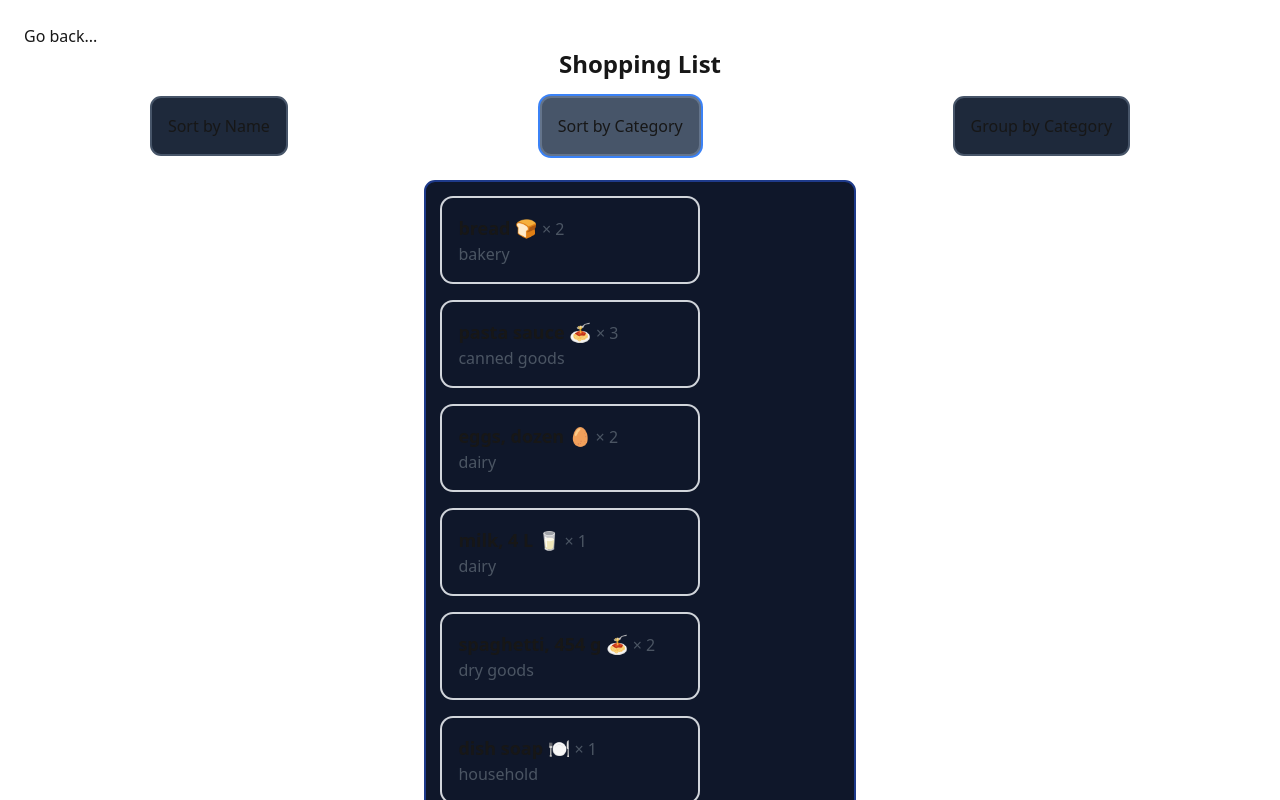
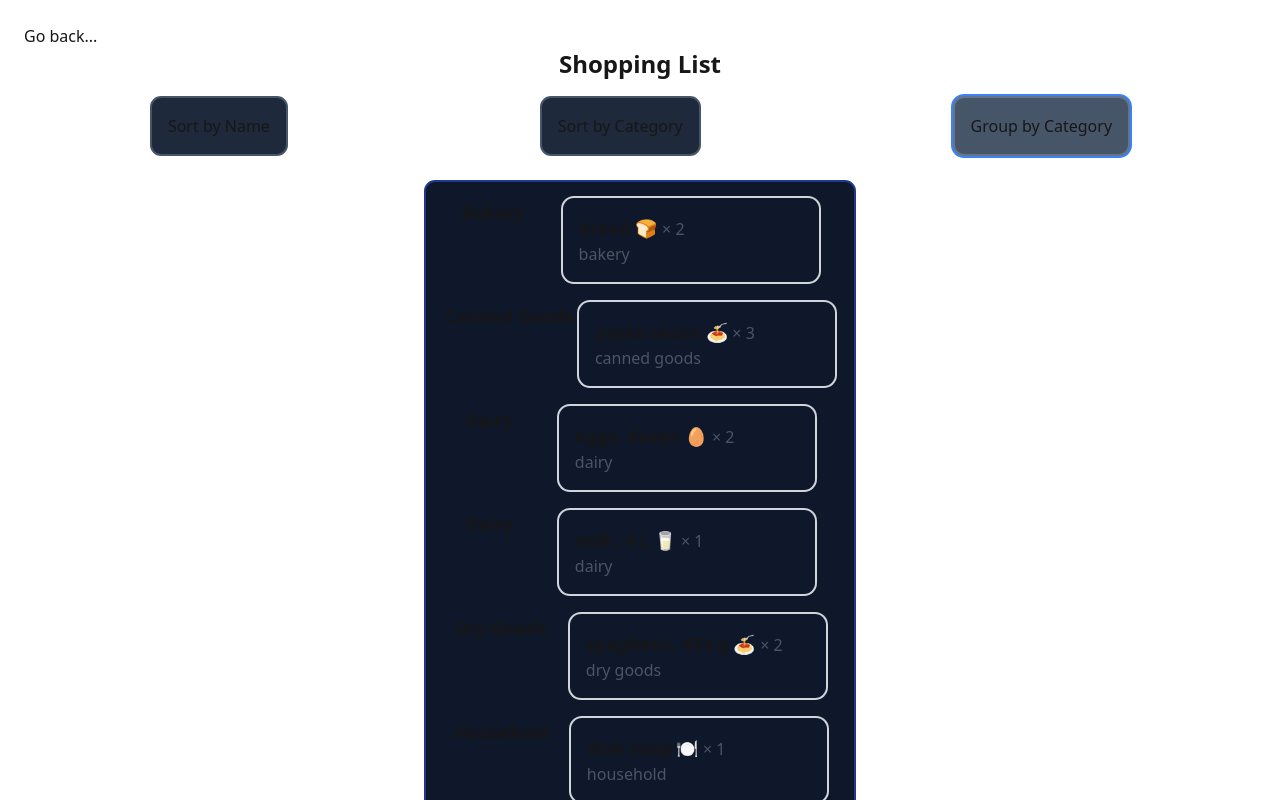
Before and after one commit to FlawlessCasual17/cprg306-assignments, a Next.js app: page /week-6 in a window 1280 px wide. Both pictures are taken after a click on the button "Group by Category". Shown: the top 800 px of the page. Built offline with nearby package versions, Linux system fonts and the light colour scheme.

Commit message:
Updated `module-6`. Now ready for production
Signed-off-by: FlawlessCasual17 <07e5297d5b@c0x0.com>

```diff
--- a/app/week-6/item.js
+++ b/app/week-6/item.js
@@ -1,14 +1,20 @@
 import './styles.css'
 
-export default function Item({ id, name, quantity, category }) {
+export default function Item({ isGrouped, id, name, quantity, category }) {
+    const capitalFirst = (str) => str.split(' ').map(c =>
+        `${c.charAt(0).toUpperCase()}${c.slice(1).toLowerCase()}`).join(' ')
+
     return (
-        <li key={id} className='relative w-64 mb-5 ring-2 ring-gray-300 p-4 rounding'>
-            <div className='font-semibold text-lg'>
-                {name} <span className='font-normal text-gray-600' style={{ lineHeight: '0', fontSize: '1rem' }}>
-                    × {quantity}
-                </span>
+        <span key={id} className='relative flex justify-around flex-wrap flex-row'>
+            <div className='relative font-extrabold text-lg' hidden={isGrouped}>
+                {capitalFirst(category)}
             </div>
-            <div className='text-gray-600' style={{ fontSize: '1' }}>{category}</div>
-        </li>
+            <li className='relative w-64 mb-5 ring-2 ring-gray-300 p-4 rounding'>
+                <div className='font-semibold text-lg'>
+                    {name} <span className='quantity'>× {quantity}</span>
+                </div>
+                <div className='text-gray-600' style={{ fontSize: '1' }}>{category}</div>
+            </li>
+        </span>
     )
 }
--- a/app/week-6/list-item.js
+++ b/app/week-6/list-item.js
@@ -8,19 +8,24 @@ export default function ListItem() {
     const [sortBy, setSortBy] = useState('name')
     const sortedJson = [...jsonItems].sort((a, b) => a.name.localeCompare(b.name))
     const [items, setItems] = useState(sortedJson)
+    const [isGrouped, setIsGrouped] = useState(true)
 
     function sortByName() {
+        setIsGrouped(true)
         setSortBy('name')
         setItems([...items].sort((a, b) => a.name.localeCompare(b.name)))
     }
 
     function sortByCategory() {
-        setSortBy('category')
+        setIsGrouped(true)
+        if (isGrouped) setSortBy('category') // Necessary for `groupByCategory()` calls
         setItems([...items].sort((a, b) => a.category.localeCompare(b.category)))
     }
 
     function groupByCategory() {
-        sortByCategory() // Sort everything by category first.
+        sortByCategory() // This needs to be first
+        setSortBy('group')
+        setIsGrouped(false)
     }
 
     console.log(`sortBy is now equal to: ${sortBy}`)
@@ -37,13 +42,13 @@ export default function ListItem() {
                 <button onClick={sortByCategory} className={getClasses('category')}>
                     Sort by Category
                 </button>
-                <button onClick={groupByCategory} className={getClasses()}>
+                <button onClick={groupByCategory} className={getClasses('group')}>
                     Group by Category
                 </button>
             </div>
             <div className='relative'>
-                <ul className='flexbox-list rounding'>
-                    {[...items].map(item => <Item key={item.id} {...item} />)}
+                <ul className='flexbox-list rounding align-text-bottom'>
+                    {[...items].map(item => <Item key={item.id} isGrouped={isGrouped} {...item} />)}
                 </ul>
             </div>
         </span>
--- a/app/week-6/styles.css
+++ b/app/week-6/styles.css
@@ -12,7 +12,7 @@
 .flexbox-list {
     position: relative;
     display: flex;
-    flex-wrap: wrap;
+    /* flex-wrap: wrap; */
     /* flex-shrink: 50; */
     flex-direction: column;
     margin: 1rem auto;
@@ -34,3 +34,10 @@
 .flex-buttons-active {
     @apply bg-slate-600 border-slate-500 ring-2 ring-blue-500
 }
+
+.quantity {
+    line-height: 0 !important;
+    font-size: 1rem !important;
+    font-weight: 400 !important;
+    @apply text-gray-600
+}
```
Also changed, not shown: 1 other file (tests, documents, lock files or other folders).
